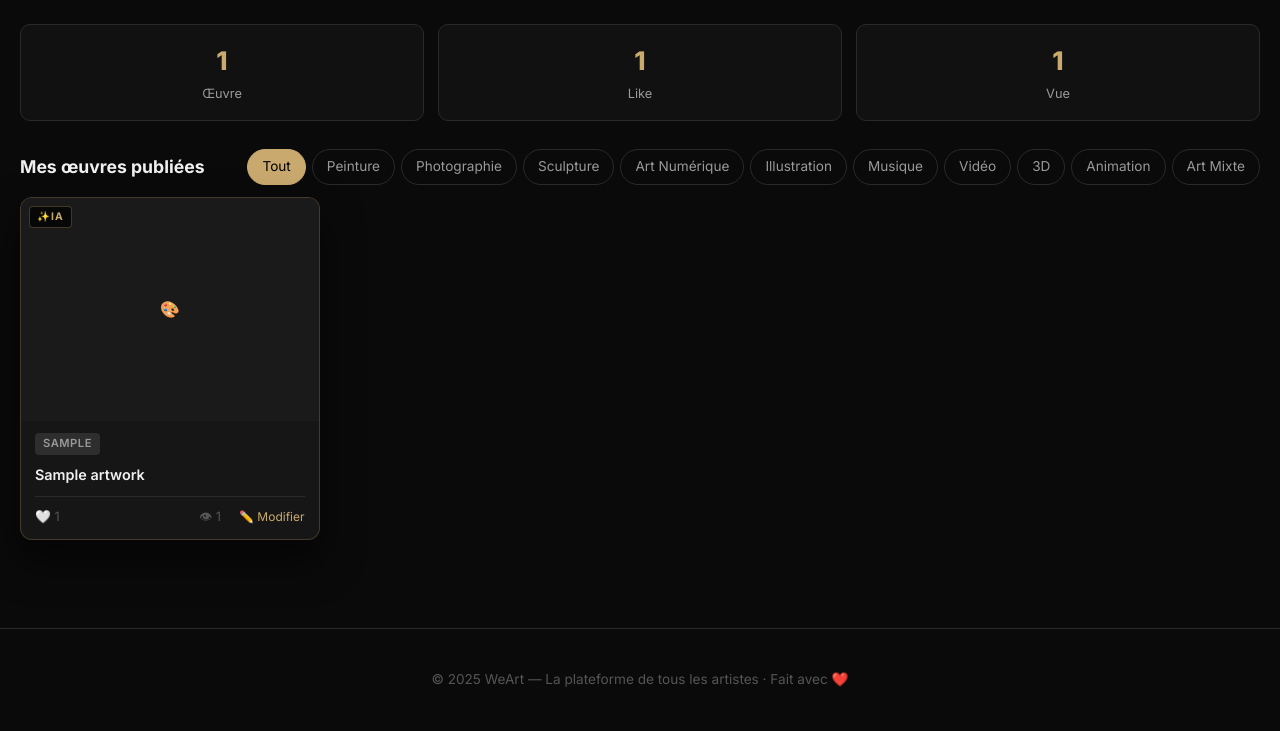
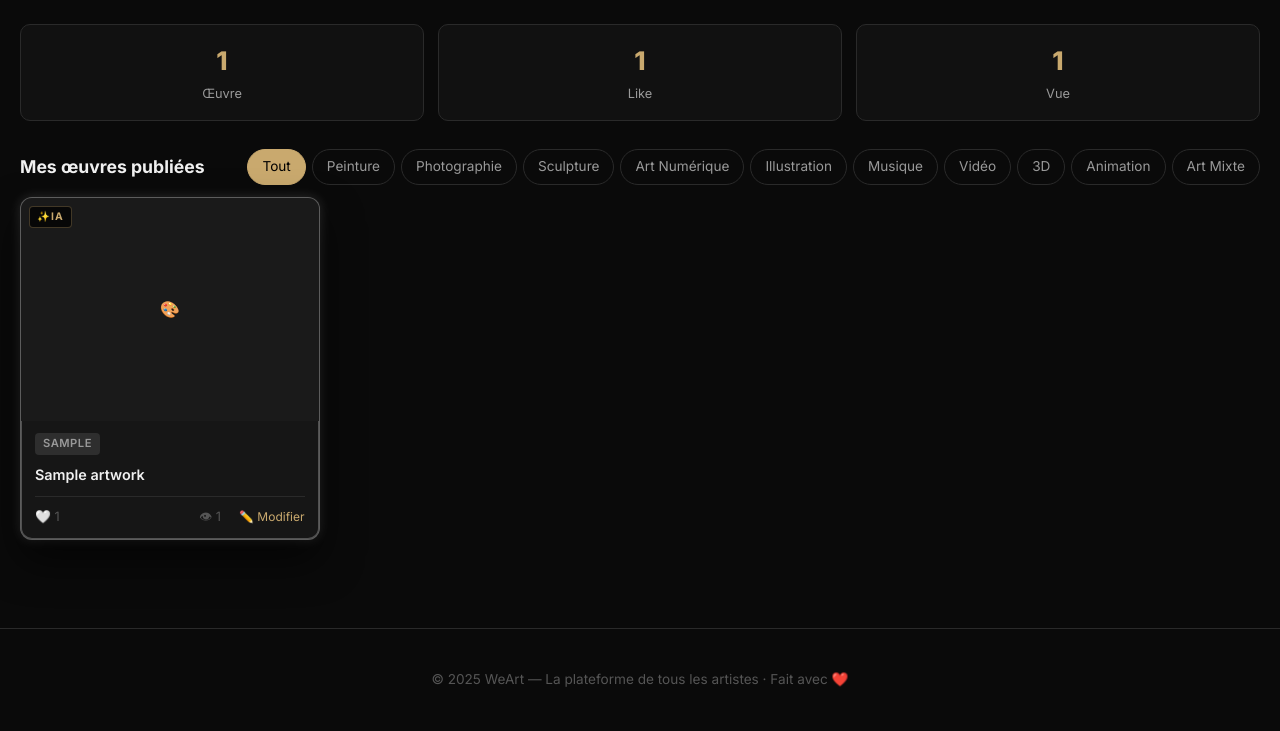
Before and after one commit to Thibautmdp/WeArt, a Flask app: page / in a window 1280 px wide, with the pointer over the restyled element. Shown: the part 232-963 px from the top of the page. Run offline with Flask 3, Linux system fonts and the light colour scheme; a user stored in the database is signed in; tables that the repository leaves empty hold one stand-in row (values such as "Sample post"); grey boxes marked "Sample" are stand-in pictures; data that the repository does not hold is empty.

Commit message:
ajout effet brillant

```diff
--- a/static/css/feed.css
+++ b/static/css/feed.css
@@ -15,8 +15,8 @@
 }
 .artwork-card:hover {
   transform: translateY(-4px);
-  box-shadow: 0 20px 40px rgba(0,0,0,.6);
-  border-color: rgba(201,169,110,.25);
+  box-shadow: 0 20px 40px rgba(0,0,0,.6), 0 0 12px rgba(255,255,255,.15), inset 0 0 0 1px rgba(255,255,255,.25);
+  border-color: rgba(255,255,255,.3);
 }
 
 /* media wrapper — blocks right-click / drag */
--- a/static/css/main.css
+++ b/static/css/main.css
@@ -168,19 +168,19 @@ button, input, textarea, select {
   background: var(--accent);
   color: #000;
 }
-.btn-primary:hover { background: var(--accent-h); color: #000; }
+.btn-primary:hover { background: var(--accent-h); color: #000; transform: scale(1.06); }
 .btn-ghost {
   background: transparent;
   border: 1px solid var(--border);
   color: var(--text2);
 }
-.btn-ghost:hover { border-color: var(--text2); color: var(--text); }
+.btn-ghost:hover { border-color: var(--text2); color: var(--text); transform: scale(1.06); }
 .btn-danger {
   background: rgba(229,62,62,.15);
   border: 1px solid rgba(229,62,62,.3);
   color: #fc8181;
 }
-.btn-danger:hover { background: rgba(229,62,62,.25); }
+.btn-danger:hover { background: rgba(229,62,62,.25); transform: scale(1.06); }
 .btn-sm { padding: 5px 12px; font-size: .8rem; }
 
 /* ── Cards ── */
```
